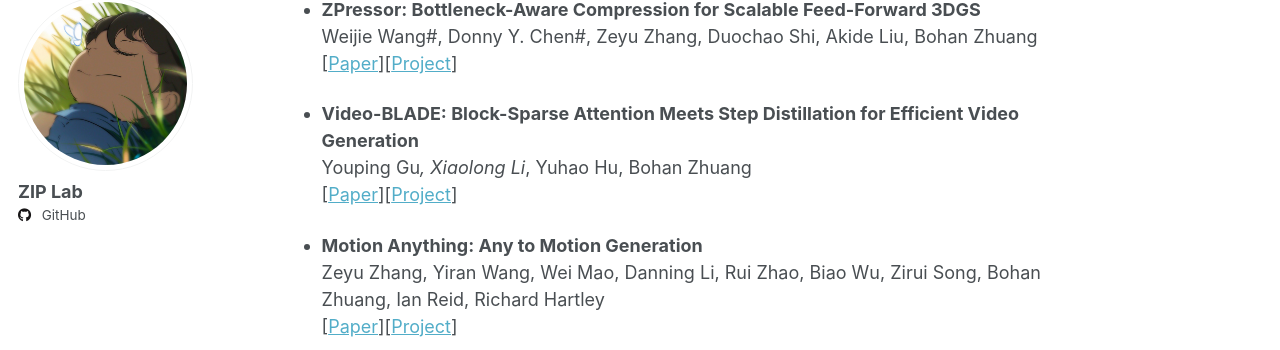
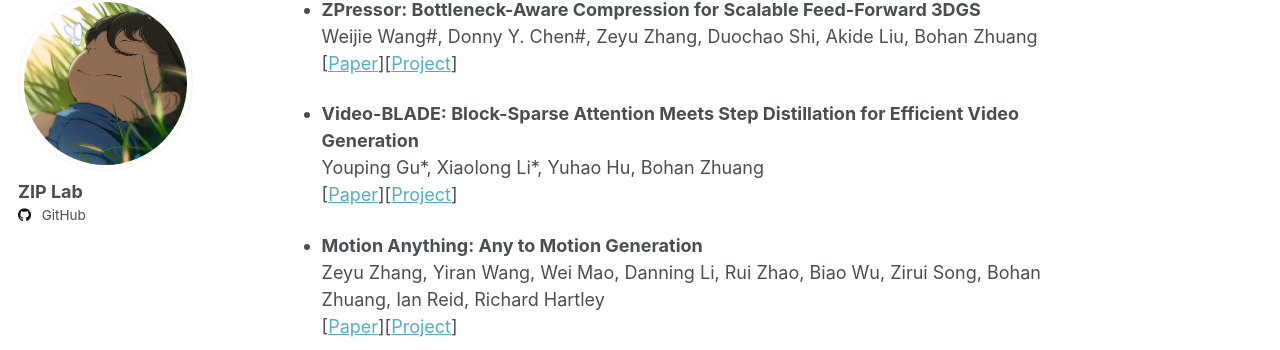
Before and after one commit to ziplab/ziplab.github.io, a Jekyll site: the page built from _pages/publication.md, in a window 1280 px wide and 900 px high, scrolled down 392 px. Shown: the part 103-453 px from the top of the window. Built offline with Jekyll 4.4.1, drawn with Linux system fonts in a browser that asks for light colours.

```diff
--- a/_pages/publication.md
+++ b/_pages/publication.md
@@ -19,7 +19,7 @@ Weijie Wang#, Donny Y. Chen#, Zeyu Zhang, Duochao Shi, Akide Liu, Bohan Zhuang
 \[[Paper](https://arxiv.org/abs/2505.23734)\]\[[Project](https://lhmd.top/zpressor/)\]
 
 - **Video-BLADE: Block-Sparse Attention Meets Step Distillation for Efficient Video Generation**
-Youping Gu*, Xiaolong Li*, Yuhao Hu, Bohan Zhuang
+Youping Gu\*, Xiaolong Li\*, Yuhao Hu, Bohan Zhuang
 \[[Paper](https://arxiv.org/abs/2508.10774)\]\[[Project](https://ziplab.co/BLADE-Homepage/)\]
 
 - **Motion Anything: Any to Motion Generation**
```
